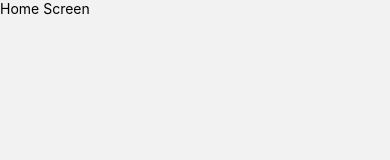
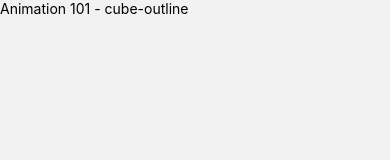
Before and after one commit to armandotechno/RNComponents, a React Native app: screen /HomeScreen in a window 390 px wide. Shown: the top 160 px of the page. Built offline with nearby package versions, Linux system fonts and the light colour scheme.

Commit message:
Componente FlatList

```diff
--- a/src/screens/HomeScreen.tsx
+++ b/src/screens/HomeScreen.tsx
@@ -1,9 +1,38 @@
-import { Text, View } from 'react-native';
+import { FlatList, Text, View } from 'react-native';
+
+interface MenuItem {
+    name: string;
+    icon: string;
+    components: string;
+}
+
+const menuItems = [
+    {
+        name: 'Animation 101',
+        icon: 'cube-outline',
+        components: 'Animation101Screen'
+    }
+]
 
 export const HomeScreen = () => {
+
+    const renderMenuItem = ( menuItem: MenuItem ) => {
+        return (
+            <View>
+                <Text>{ menuItem.name } - { menuItem.icon }</Text>
+            </View>
+        )
+    }
+
     return (
-      <View>
-        <Text>Home Screen</Text>
+      <View style={{ flex: 1 }}>
+
+        <FlatList
+            data={ menuItems }
+            renderItem={ ({ item }) => renderMenuItem( item ) }
+            keyExtractor={ (item) => item.name }
+        />
+
       </View>
     )
 }
```
